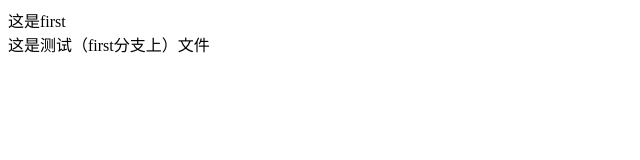
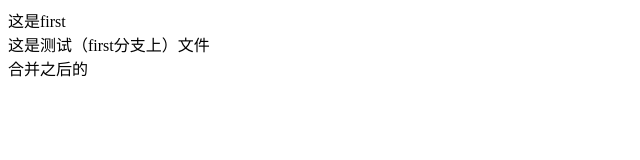
Before and after one commit to SidoTenso/Jingdong, a website: page wwwroot/git测试.html in a window 1280 px wide. Shown: the whole page, without its empty margins (0-640 px from the left). Drawn offline with Linux system fonts and the light colour scheme.

Commit message:
1-4星期四

```diff
--- a/wwwroot/git测试.html
+++ b/wwwroot/git测试.html
@@ -9,6 +9,6 @@
 <body>
     <div>这是first</div>
     <div>这是测试（first分支上）文件</div>
-
+    <div>合并之后的</div>
 </body>
 </html>
```
